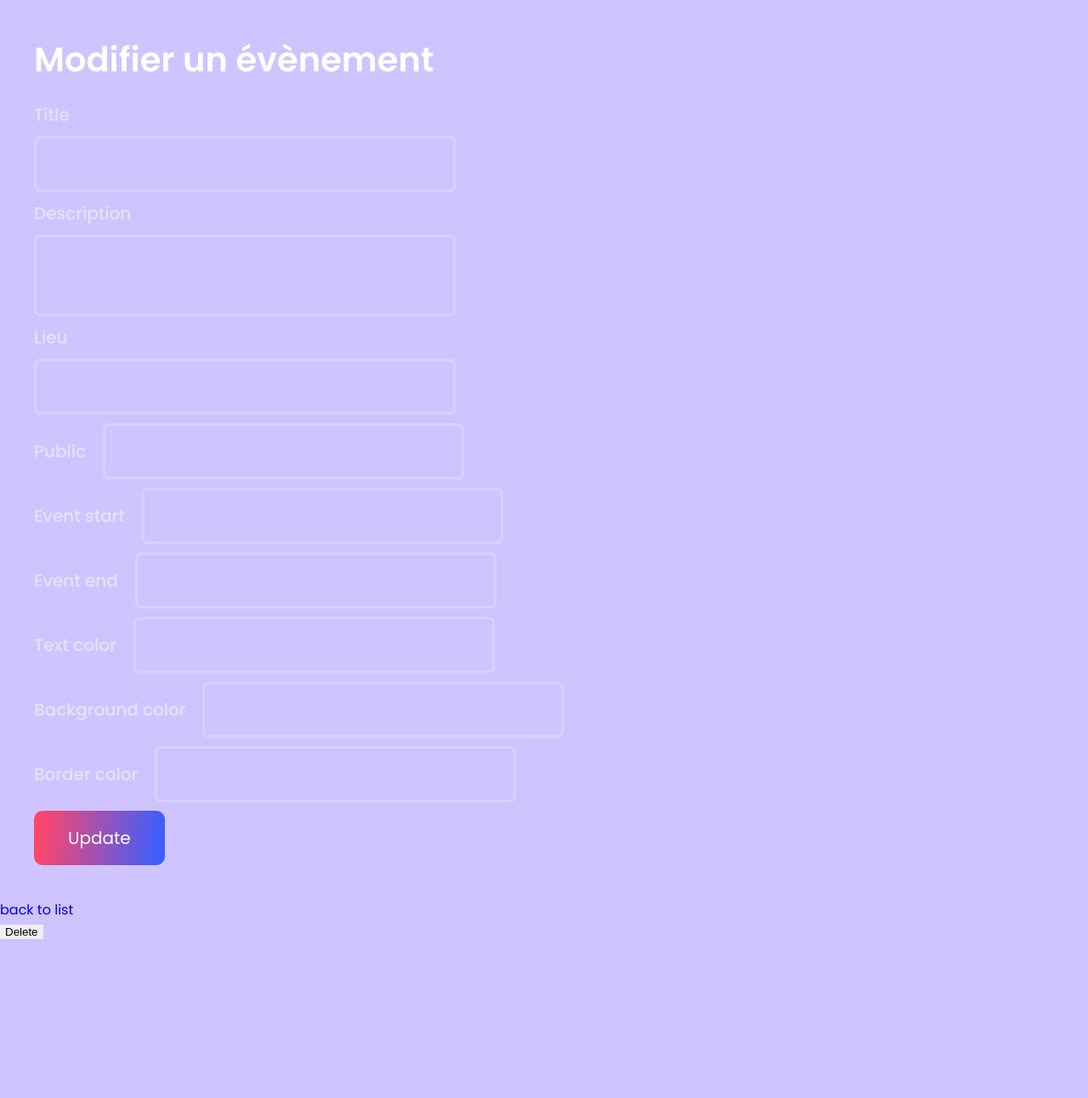
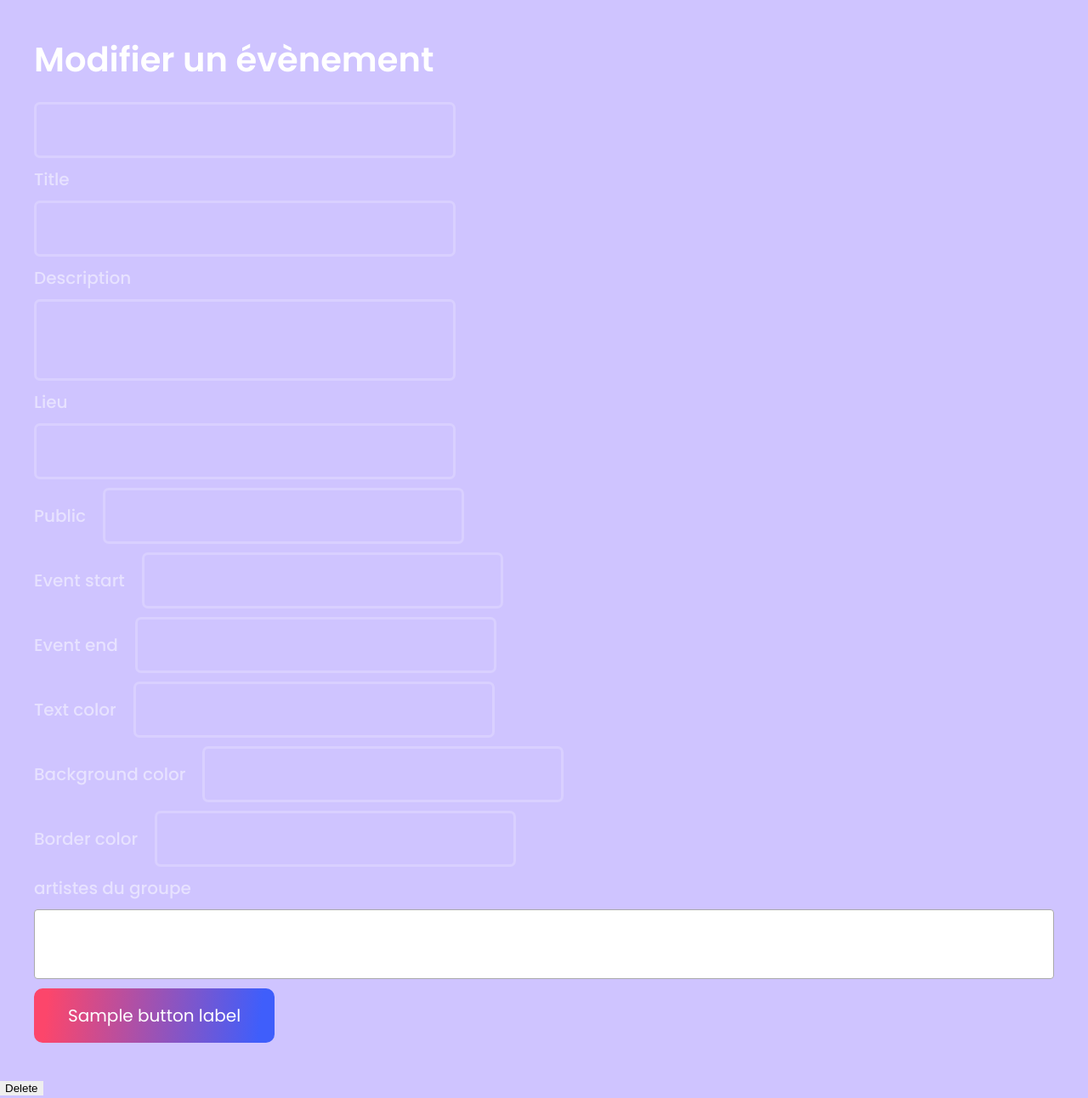
Before and after one commit to marouaneTalbi/challenge_project, a Symfony app: template templates/front/event/edit.html.twig in a window 1280 px wide. Shown: the whole page at 85% size. Before the commit the page ends 1105 px from the top, so only its background shows below. Run offline with Twig, Linux system fonts and the light colour scheme; the template is opened without the code that fills it: most values are stand-ins (such as "Sample title", 1, 10 or a date in 2020); form fields are guessed from the names that the template uses; style sheets or scripts are compiled from the project's sources; some libraries are stand-ins or nearby versions.

Commit message:
add fan in event

```diff
--- a/src/Entity/Event.php
+++ b/src/Entity/Event.php
@@ -45,6 +45,9 @@
 
     #[ORM\ManyToOne(inversedBy: 'events')]
     private ?MusicGroup $music_group = null;
+
+    #[ORM\ManyToMany(targetEntity: User::class, inversedBy: 'events')]
+    private Collection $invite;
 
     public function __construct()
     {
@@ -199,4 +202,5 @@
 
         return $this;
     }
+
 }
--- a/src/Form/EventType.php
+++ b/src/Form/EventType.php
@@ -22,8 +22,6 @@
             ->add('background_color', ColorType::class)
             ->add('border_color', ColorType::class)
             ->add('text_color', ColorType::class)
-            //->add('invite')
-            // ->add('invite')
         ;
     }
 
--- a/templates/front/event/_form.html.twig
+++ b/templates/front/event/_form.html.twig
@@ -35,6 +35,20 @@
         {{ form_label(form.border_color) }}
         {{ form_widget(form.border_color) }}
     </div>
+    <div class="input-container">
+        <label>artistes du groupe</label>
+        <select class="js-example-basic-multiple" name="invites[]" multiple="multiple">
+            {% for user in artistUsers %}
+                <option value="{{ user.id }}">{{ user.firstname }}</option>
+            {% endfor %}
+        </select>
+    </div>
 
     <button class="btn">{{ button_label|default('Save') }}</button>
 {{ form_end(form) }}
+
+<script>
+     $(document).ready(function() {
+        $('.js-example-basic-multiple').select2();
+    });
+</script>
--- a/templates/front/event/edit.html.twig
+++ b/templates/front/event/edit.html.twig
@@ -3,10 +3,105 @@
 {% block body %}
     <section class="event-new">
         <h3>Modifier un évènement</h3>
-        {{ include('front/event/_form.html.twig', {'button_label': 'Update'}) }}
+        {{ form_start(form) }}
+            {{ form_widget(form._token) }}
+            <div class="input-container">
+        {{ form_label(form.title) }}
+        {{ form_widget(form.title) }}
+    </div>
+    <div class="input-container">
+        {{ form_label(form.description) }}
+        {{ form_widget(form.description) }}
+    </div>
+    <div class="input-container">
+        {{ form_label(form.lieu) }}
+        {{ form_widget(form.lieu) }}
+    </div>
+    <div class="checkbox-container">
+        {{ form_label(form.public) }}
+        {{ form_widget(form.public) }}
+    </div>
+    <div class="checkbox-container">
+        {{ form_label(form.event_start) }}
+        {{ form_widget(form.event_start) }}
+    </div>
+    <div class="checkbox-container">
+        {{ form_label(form.event_end) }}
+        {{ form_widget(form.event_end) }}
+    </div>
+    <div class="checkbox-container">
+        {{ form_label(form.text_color) }}
+        {{ form_widget(form.text_color) }}
+    </div>
+    <div class="checkbox-container">
+        {{ form_label(form.background_color) }}
+        {{ form_widget(form.background_color) }}
+    </div>
+    <div class="checkbox-container">
+        {{ form_label(form.border_color) }}
+        {{ form_widget(form.border_color) }}
+    </div>
+
+            <div class="input-container">
+                <label>artistes du groupe</label>
+                <select class="js-example-basic-multiple" name="artiste[]" multiple="multiple">
+                    {% for user in artistUsers %}
+                        <option value="{{ user.id }}">{{ user.firstname }}</option>
+                    {% endfor %}
+
+                </select>
+            </div>
+            <div class="button-container">
+                <button class="save">{{ button_label|default('Modifier le groupe') }}</button>
+                {{ form_end(form) }}
+
+            </div>
     </section>
 
-    <a href="{{ path('front_app_event_index') }}">back to list</a>
+    {{ include('front/event/_delete_form.html.twig') }}
 
-    {{ include('front/event/_delete_form.html.twig') }}
+    <script>
+            $(document).ready(function() {
+                $('.js-example-basic-multiple').select2();
+
+                // Initialiser le tableau des artistes sélectionnés
+                const selectedArtists = $('.js-example-basic-multiple').val() || [];
+
+                // Écouter l'événement 'select2:select'
+                $('.js-example-basic-multiple').on('select2:select', function (e) {
+                    const addedArtistId = e.params.data.id;
+
+                    // Ajouter l'artiste au tableau
+                    if (!selectedArtists.includes(addedArtistId)) {
+                    selectedArtists.push(addedArtistId);
+                    }
+
+                    console.log(selectedArtists); // Afficher le tableau mis à jour
+                });
+
+                $('.js-example-basic-multiple').on('select2:unselect', function (e) {
+                    const removedArtistId = e.params.data.id;
+
+                    // Retirer l'artiste du tableau
+                    const artistIndex = selectedArtists.indexOf(removedArtistId);
+                    if (artistIndex > -1) {
+                    selectedArtists.splice(artistIndex, 1);
+                    }
+
+                    console.log(selectedArtists); // Afficher le tableau mis à jour
+                });
+
+                $('form').on('submit', function (e) {
+                    // Récupérer la liste des artistes sélectionnés
+                    const selectedArtists = $('.js-example-basic-multiple').val() || [];
+
+                    // Ajouter la liste des artistes sélectionnés dans un champ caché du formulaire
+                    $('input[name="selected_artists"]').val(selectedArtists.join(','));
+
+                    // Continuer la soumission du formulaire
+                    return true;
+                });
+            });
+
+        </script>
 {% endblock %}
--- a/templates/front/event/show.html.twig
+++ b/templates/front/event/show.html.twig
@@ -5,12 +5,16 @@
     <section class="event-show">
 
         <h3>{{ event.title }}</h3>
+        {% for invite in invites %}
+            {{invite.firstname}}
+            {% else %}
+            0 invités
+        {% endfor %}
         <p>{{ event.description }}</p>
         <div class="infos">
             <span><i class="fa-solid fa-location-dot"></i> {{ event.lieu }}</span>
             <span><i class="fa-solid fa-calendar-days"></i> {{ event.eventStart ? event.eventStart|date('Y-m-d') : '' }} - {{ event.eventEnd ? event.eventEnd|date('Y-m-d') : '' }}</span>
         </div>
-        <button disable>Postuler (à venir)</button>
 
     </section>
 
```
Also changed, not shown: src/Controller/Front/EventController.php (+20 -3 lines), src/DataFixtures/UserFixtures.php (+5 -2 lines).
